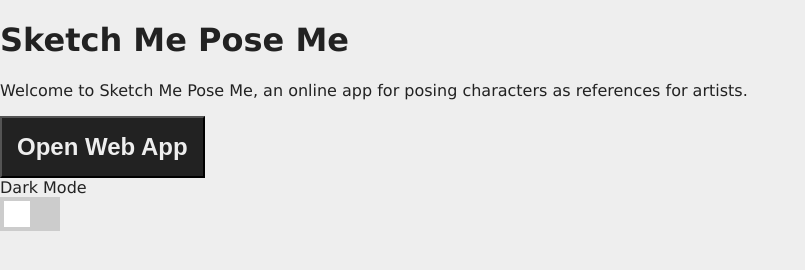
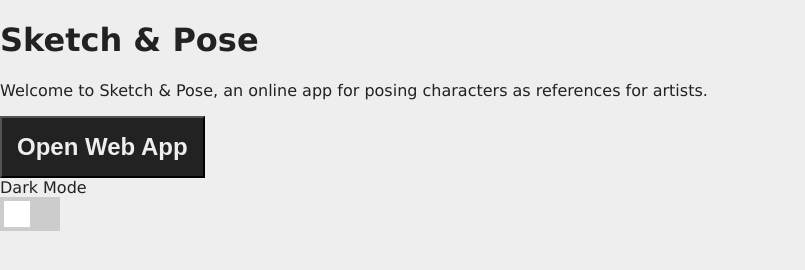
Before and after one commit to thelouiselawrence/sketch-pose, a plain HTML site: page index.html in a window 1280 px wide. Shown: the whole page, without its empty margins (0-805 px from the left). Drawn offline with Linux system fonts and the light colour scheme.

Commit message:
Update title in the html

```diff
--- a/index.html
+++ b/index.html
@@ -1,13 +1,13 @@
 <!DOCTYPE html>
 <html>
   <head>
-    <title>Sketch Me Pose Me</title>
+    <title>Sketch & Pose</title>
     <link rel="stylesheet" href="css/default.css">
     <link rel="stylesheet" href="css/slider.css">
   </head>
   <body>
-    <h1 class="intro">Sketch Me Pose Me</h1>
-    <p class="intro">Welcome to Sketch Me Pose Me, an online app for posing characters as references for artists.</p>
+    <h1 class="intro">Sketch & Pose</h1>
+    <p class="intro">Welcome to Sketch & Pose, an online app for posing characters as references for artists.</p>
     <button type="button", id="webapp", class="button intro", onclick="openWebApp()">
       Open Web App
     </button>
```
